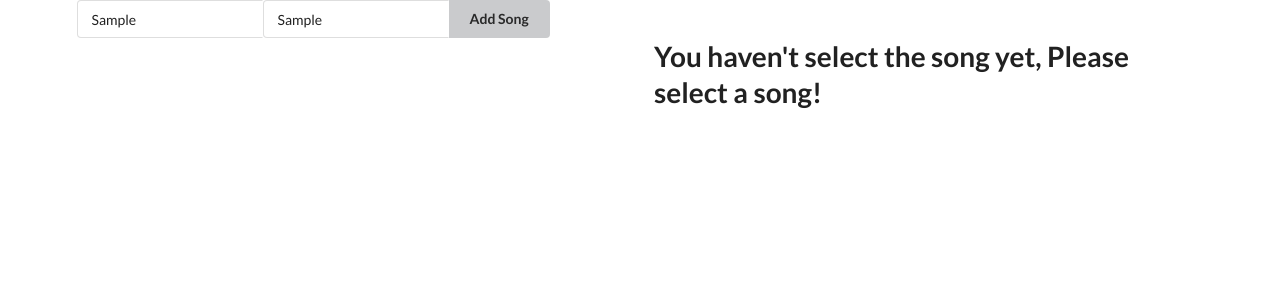
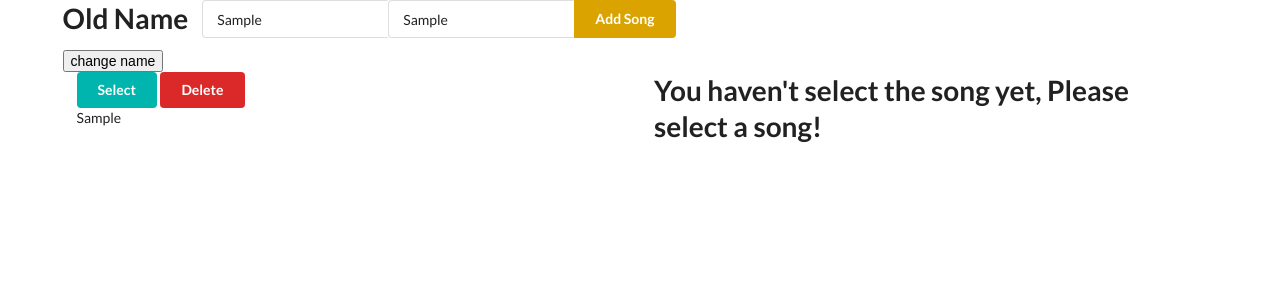
Before and after one commit to Nuanjan/song-list-redux, a React (Create React App) app: page / in a window 1280 px wide. Both pictures are taken after typing "Sample", "Sample" into the empty fields and a click on the button "Add Song". Shown: the top 300 px of the page. Built offline with nearby package versions, Linux system fonts and the light colour scheme.

Commit message:
add delete action

```diff
--- a/src/actions/index.js
+++ b/src/actions/index.js
@@ -16,9 +16,9 @@ export const addSong = (song) => {
   };
 };
 
-export const deleteSong = (song) => {
+export const deleteSong = (songId) => {
   return {
     type: DELETE_SONG,
-    payload: song,
+    payload: songId,
   };
 };
--- a/src/components/AddSong.js
+++ b/src/components/AddSong.js
@@ -1,7 +1,9 @@
 import React, { useState } from "react";
+import { connect } from "react-redux";
+import { addSong } from "../actions";
 
-const AddSong = () => {
-  const [song, setSong] = useState({});
+const AddSong = ({ addSongAction }) => {
+  //   const [song, setSong] = useState({});
   const [title, setTitle] = useState("");
   const [duration, setDuration] = useState("");
   const onTitleChange = (title) => {
@@ -12,7 +14,12 @@ const AddSong = () => {
     console.log(duration);
     setDuration(duration);
   };
-
+  const onAddSong = () => {
+    const id = Math.random();
+    console.log(id, title, duration);
+    addSongAction({ id, title, duration });
+  };
+  console.log(" this is props");
   return (
     <div className="ui container">
       <div className="ui action input">
@@ -28,10 +35,12 @@ const AddSong = () => {
           value={duration}
           onChange={(e) => onDurationChange(e.target.value)}
         />
-        <button className="ui button">Add Song</button>
+        <button className="ui button yellow" onClick={onAddSong}>
+          Add Song
+        </button>
       </div>
     </div>
   );
 };
 
-export default AddSong;
+export default connect(null, { addSongAction: addSong })(AddSong);
--- a/src/components/App.js
+++ b/src/components/App.js
@@ -1,12 +1,18 @@
-import React from "react";
+import React, { useState } from "react";
 import SongList from "./SongList";
 import SongDetail from "./SongDetail";
 import AddSong from "./AddSong";
+import Header from "./Header";
 
 const App = () => {
+  //   const onChangeName = () => {
+  //     setAppName("New Name");
+  //   };
+  const [appName, setAppName] = useState("Old Name");
   return (
     <div className="ui container grid">
       <div className="ui row">
+        <Header appName2={appName} setAppName={setAppName} />
         <div className="column twelve wide">
           <AddSong />
         </div>
--- /dev/null
+++ b/src/components/Header.js
@@ -0,0 +1,12 @@
+import React from "react";
+
+const Header = ({ appName2, setAppName }) => {
+  return (
+    <div>
+      <h1>{appName2}</h1>
+      <button onClick={() => setAppName("New Name")}>change name</button>
+    </div>
+  );
+};
+
+export default Header;
--- a/src/components/SongList.js
+++ b/src/components/SongList.js
@@ -1,6 +1,6 @@
 import React, { Component } from "react";
-// import { connect } from "react-redux";
-import { selectSong } from "../actions";
+import { connect } from "react-redux";
+import { selectSong, deleteSong } from "../actions";
 import { useSelector, useDispatch } from "react-redux";
 
 // class SongList extends Component {
@@ -29,7 +29,7 @@ import { useSelector, useDispatch } from "react-redux";
 //   }
 // }
 
-const SongList = () => {
+const SongList = (props) => {
   const songs = useSelector((state) => state.songs);
   const dispatch = useDispatch();
   // const { songs, selectMySong } = this.props;
@@ -50,7 +50,7 @@ const SongList = () => {
                 </button>
                 <button
                   className="ui button red"
-                  onClick={() => dispatch(selectSong(song))}
+                  onClick={() => props.deleteSongAction(song.id)}
                 >
                   Delete
                 </button>
@@ -73,4 +73,4 @@ const SongList = () => {
 // };
 // export default connect(mapStateToProps, { selectMySong: selectSong })(SongList);
 
-export default SongList;
+export default connect(null, { deleteSongAction: deleteSong })(SongList);
--- a/src/reducers/index.js
+++ b/src/reducers/index.js
@@ -1,3 +1,4 @@
+import { __SECRET_INTERNALS_DO_NOT_USE_OR_YOU_WILL_BE_FIRED } from "react-dom/cjs/react-dom.development";
 import { SELECT_SONG, ADD_SONG, DELETE_SONG } from "../actions";
 
 const initialState = {
@@ -12,6 +13,7 @@ const reducer = (state = initialState, action) => {
     case SELECT_SONG:
       return { ...state, selectedSong: payload };
     case ADD_SONG:
+      console.log(initialState.songs);
       return { ...state, songs: [...state.songs, payload] };
 
     //   const newSongs = [...state.songs].push(action.payload);
@@ -19,7 +21,7 @@ const reducer = (state = initialState, action) => {
     //   const newState = { ...state, songs: newSongs};
     case DELETE_SONG:
       const newSongList = [...state.songs].filter(
-        (song) => song !== action.payload
+        (song) => song.id !== action.payload
       );
       return { ...state, songs: newSongList };
     default:
```
